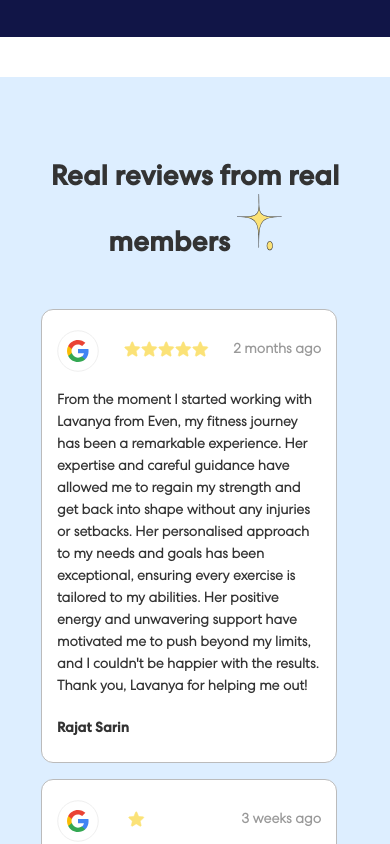
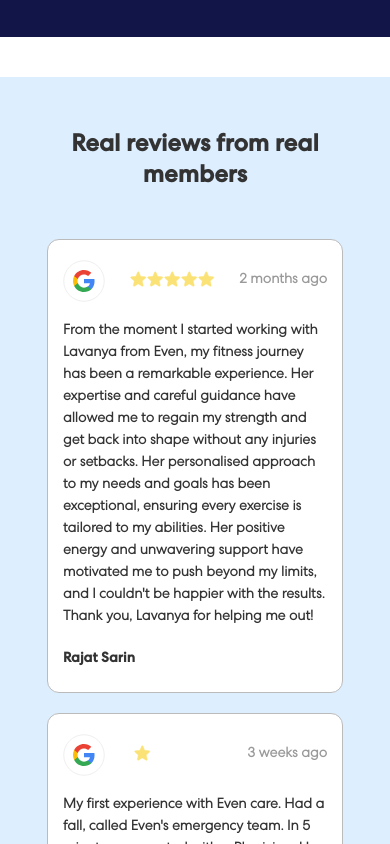
Before and after one commit to ManasChoudhary-01/EvenHealthcare-clone, a React (Vite) app: page / in a window 390 px wide. Shown: the part 2420-3264 px from the top of the page. Built offline with nearby package versions, Linux system fonts and the light colour scheme.

Commit message:
feat: Enhance Reviews component styles for better responsiveness and layout adjustments

```diff
--- a/src/components/Home/Reviews/ReviewCard/reviewcard.module.scss
+++ b/src/components/Home/Reviews/ReviewCard/reviewcard.module.scss
@@ -42,3 +42,10 @@
         font-family: "Centra Medium";
     }
 }
+
+@media screen and (max-width: 1300px) {
+    .reviewCard {
+        margin-bottom: 0;
+        margin-right: 0;
+    }
+}
--- a/src/components/Home/Reviews/reviews.module.scss
+++ b/src/components/Home/Reviews/reviews.module.scss
@@ -17,7 +17,7 @@
         h2 {
             font-weight: 700;
             color: #333;
-            font-size: 28px;
+            font-size: 32px;
             font-family: "Centra Medium";
             text-align: center;
             margin-bottom: 50px;
@@ -61,3 +61,49 @@
         }
     }
 }
+
+@media screen and (max-width: 1300px) {
+    .reviews {
+        padding: 50px 0px;
+
+
+        .wrapper {
+            width: calc(100% - 40px);
+
+            h2 {
+                font-size: 28px;
+                margin-bottom: 50px;
+            }
+
+            .reviewsContainer {
+                row-gap: 20px;
+                column-gap: 16px;
+
+                :nth-child(6) {
+                    transform: translateY(0px);
+                }
+            }
+        }
+    }
+}
+
+@media screen and (max-width: 700px) {
+    .reviews {
+
+        .wrapper {
+
+            h2 {
+                font-size: 24px;
+                margin-bottom: 50px;
+
+                svg {
+                    display: none;
+                }
+            }
+
+            button {
+                margin-top: 45px;
+            }
+        }
+    }
+}
```
